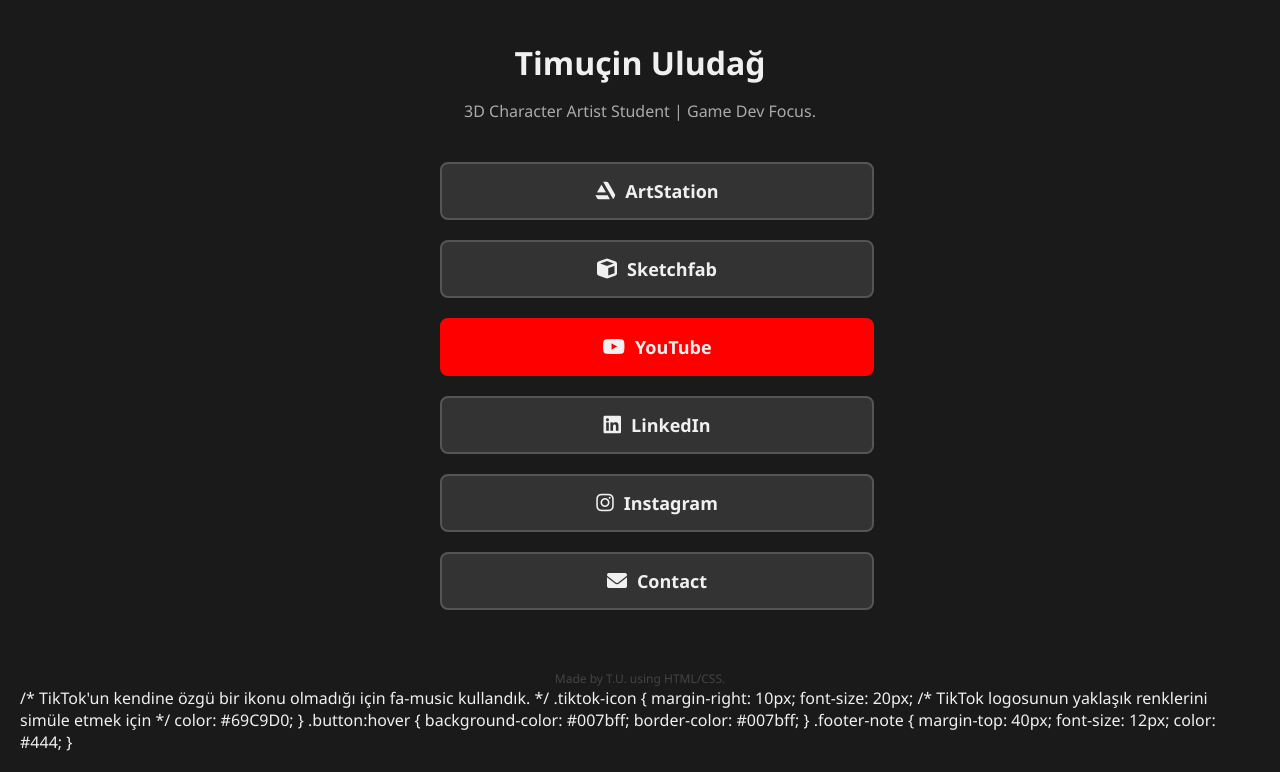
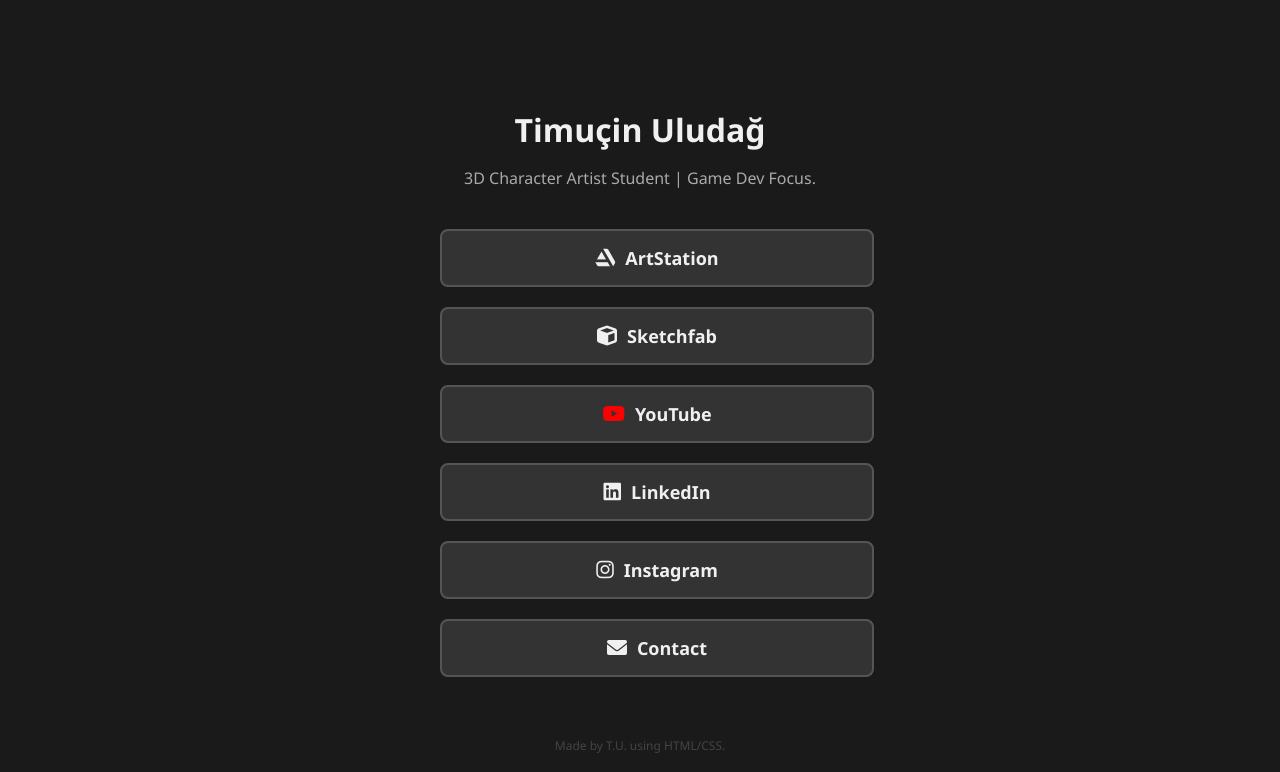
Before and after one commit to mxlnxkckc/timucin-uludag-linkhub, a plain HTML site: page index.html in a window 1280 px wide. Shown: the top 772 px of the page. Drawn offline with Linux system fonts and the light colour scheme.

Commit message:
Refactor index.html by cleaning up CSS and buttons
Removed YouTube button's specific styling and adjusted its class. Cleaned up unused CSS styles and improved button hover effects.

```diff
--- a/index.html
+++ b/index.html
@@ -4,8 +4,6 @@
     <meta charset="UTF-8">
     <meta name="viewport" content="width=device-width, initial-scale=1.0">
     <title>Timuçin Uludağ | 3D Character Artist</title>
-    <link rel="icon" type="image/png" href="/favicon.png">
-
     <link rel="stylesheet" href="https://cdnjs.cloudflare.com/ajax/libs/font-awesome/6.0.0-beta3/css/all.min.css">
     <style>
         /* CSS Başlangıcı: Koyu Tema ve Minimalist Stil */
@@ -49,7 +47,7 @@
             margin-bottom: 20px;
             text-decoration: none;
             color: #f0f0f0;
-            background-color: #333;
+            background-color: #333; /* Tüm butonlar koyu gri */
             border: 2px solid #555;
             border-radius: 8px;
             font-size: 18px;
@@ -62,72 +60,7 @@
             font-size: 20px;
         }
 
-        /* YouTube için kırmızı stil */
-        .youtube-btn {
-            background-color: #FF0000;
-            border-color: #FF0000;
-        }
-
-        /* Butonlar üzerine gelince renk değiştirsin */
-        .button:hover {
-            background-color: #007bff;
-            border-color: #007bff;
-        }
-        /* YouTube butonu üzerine gelince daha koyu kırmızı olsun */
-        .youtube-btn:hover {
-            background-color: #CC0000;
-            border-color: #CC0000;
-        }
-
-        .footer-note {
-            margin-top: 40px;
-            font-size: 12px;
-            color: #444;
-        }
-    </style>
-</head>
-<body>
-    <div class="container">
-        <h1>Timuçin Uludağ</h1>
-        <p>3D Character Artist Student | Game Dev Focus.</p>
-
-        <a href="https://www.artstation.com/timucin_uludagg" class="button">
-            <i class="fab fa-artstation"></i>
-            ArtStation
-        </a>
-        <a href="https://sketchfab.com/TimucinUludag" class="button">
-            <i class="fas fa-cube"></i>
-            Sketchfab
-        </a>
-        <a href="Https://www.youtube.com/@TimucinUludag" class="button youtube-btn">
-            <i class="fab fa-youtube"></i>
-            YouTube
-        </a>
-        <a href="https://www.linkedin.com/in/timucin-uludag" class="button">
-            <i class="fab fa-linkedin"></i>
-            LinkedIn
-        </a>
-        <a href="https://instagram.com/timucin_uludag" class="button">
-            <i class="fab fa-instagram"></i>
-            Instagram
-        </a>
-        <a href="mailto:contact@timucinuludag.art" class="button">
-            <i class="fas fa-envelope"></i>
-            Contact
-        </a>
-    </div>
-
-    <div class="footer-note">Made by T.U. using HTML/CSS.</div>
-</body>
-</html>
-        /* TikTok'un kendine özgü bir ikonu olmadığı için fa-music kullandık. */
-        .tiktok-icon {
-            margin-right: 10px;
-            font-size: 20px;
-            /* TikTok logosunun yaklaşık renklerini simüle etmek için */
-            color: #69C9D0;
-        }
-
+        /* Tüm butonlar üzerine gelince mavi vurgu alır */
         .button:hover {
             background-color: #007bff;
             border-color: #007bff;
@@ -153,13 +86,13 @@
             <i class="fas fa-cube"></i>
             Sketchfab
         </a>
+        <a href="Https://www.youtube.com/@TimucinUludag" class="button">
+            <i class="fab fa-youtube" style="color: #FF0000;"></i>
+            YouTube
+        </a>
         <a href="https://www.linkedin.com/in/timucin-uludag" class="button">
             <i class="fab fa-linkedin"></i>
             LinkedIn
-        </a>
-        <a href="https://tiktok.com/@timucinuludag" class="button">
-            <i class="fab fa-tiktok"></i>
-            TikTok
         </a>
         <a href="https://instagram.com/timucin_uludag" class="button">
             <i class="fab fa-instagram"></i>
```
